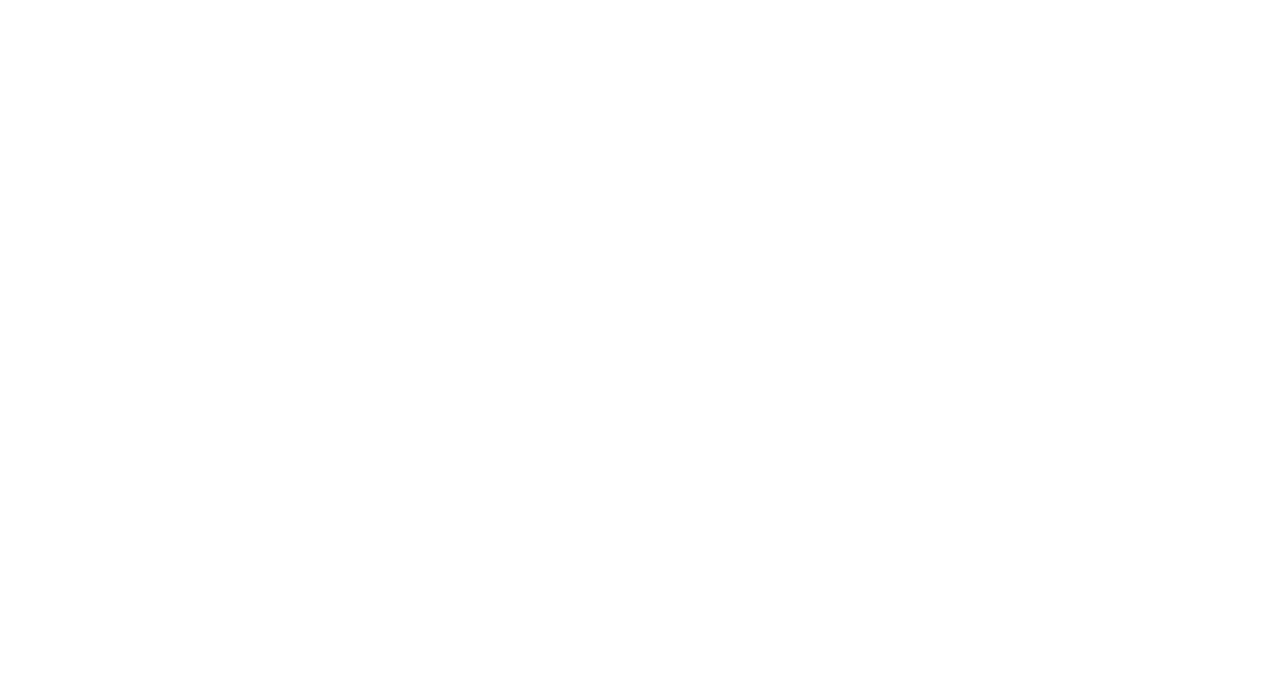
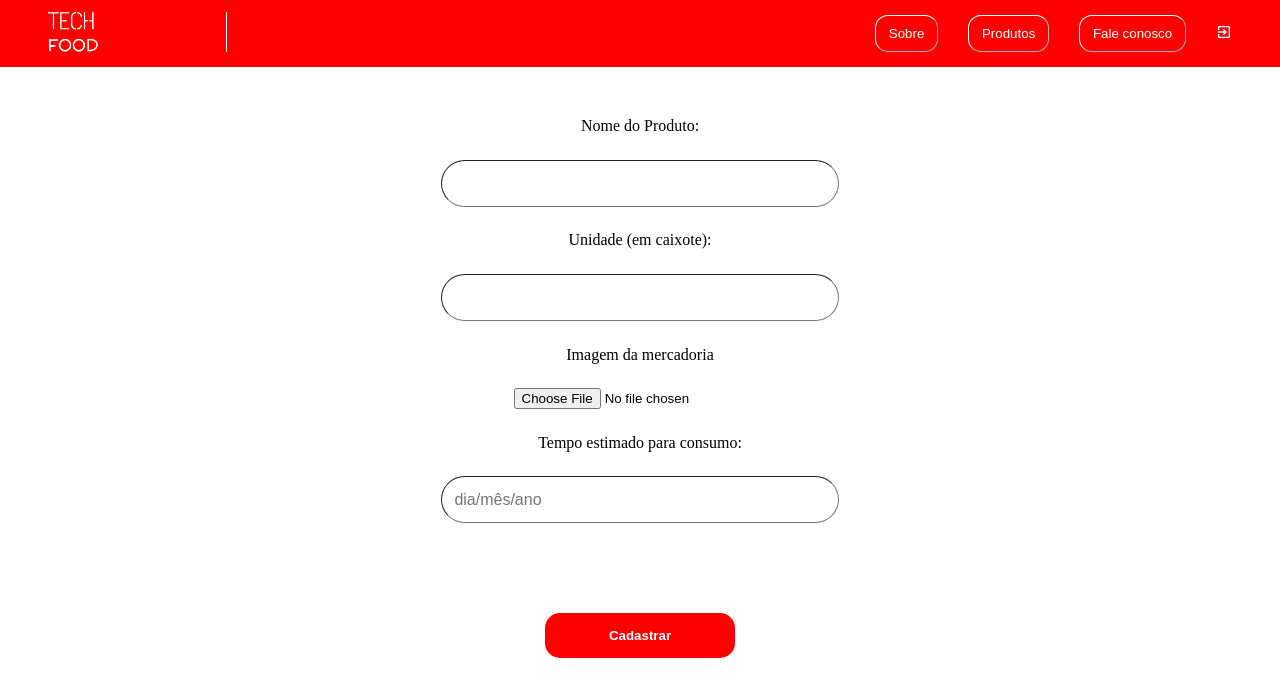
Before and after one commit to juliaklzs/logistica-alimentos-teste, a React (Create React App) app: page /registerFood in a window 1280 px wide. Before the commit this address had no page. Shown: the top 696 px of the page. Built offline with nearby package versions, Linux system fonts and the light colour scheme.

Commit message:
telas registerFood e productsInst

```diff
--- a/src/Components/styled.js
+++ b/src/Components/styled.js
@@ -41,3 +41,13 @@
     margin: 8vh 0vh 3vh 0vh;
 
 `
+export const RoundBtn = styled.button`
+    width: 50px;
+    height: 50px;
+    border-radius: 50%;
+    background-color: #FF0000;
+    border: none;
+    position: relative;
+    overflow: hidden;
+
+`
--- a/src/Routes.js
+++ b/src/Routes.js
@@ -7,6 +7,8 @@
 import Register from "./Routes/Register/register"
 import Contact from "./Routes/Contact/contact"
 import ProductEnterp from "./Routes/ProductEnterprise/productEnterp";
+import RegisterFood from "./Routes/RegisterFood/registerFood"
+import ProductInst from "./Routes/ProductInstitution/productInst";
 
 const AppRoutes = () => {
 
@@ -20,6 +22,8 @@
                 <Route path="/register" element={<Register/>}></Route>
                 <Route path="/contact" element={<Contact/>}></Route>
                 <Route path="/productenterprise" element={<ProductEnterp/>}></Route>
+                <Route path="/registerFood" element={<RegisterFood/>}></Route>
+                <Route path="/productInst" element={<ProductInst/>}></Route>
             </Routes>
         </Router>
 
--- /dev/null
+++ b/src/Routes/ProductInstitution/productInst.jsx
@@ -0,0 +1,19 @@
+import React from 'react'
+import Header from '../../Components/header'
+import Footer from '../../Components/footer'
+import { RoundBtn } from '../../Components/styled';
+import { BtnSend } from '../../Components/styled';
+import ShoppingCart from '../../assets/productInst/shoppingCart.png';
+
+function ProductInst() {
+    return (
+       <div className="productInst">
+        <Header></Header>
+        <RoundBtn><a href="/home"><img src={ShoppingCart} alt="Imagem carrinho de compras"/></a></RoundBtn>
+        <BtnSend>Reservar Alimentos +</BtnSend>
+        <Footer></Footer>
+       </div>
+    );
+   }
+
+   export default ProductInst;
--- /dev/null
+++ b/src/Routes/RegisterFood/registerFood.jsx
@@ -0,0 +1,34 @@
+import React, { useState } from 'react';
+import Header from "../../Components/header";
+import { Form, Input } from "../Login/styled";
+import { BtnSend } from "../../Components/styled";
+
+function RegisterFood() {
+    const [selectedImage, setSelectedImage] = useState(null);
+
+    const handleImageUpload = (e) => {
+       setSelectedImage(URL.createObjectURL(e.target.files[0]));
+    };
+
+    return (
+       <div className='registerFood' style={{alignItems: "center", fontFamily: 'Poppins', justifyContent: "center", height: "100vh"}}>
+        <Header></Header>
+        <Form>
+            <p>Nome do Produto:</p>
+            <Input></Input>
+            <p>Unidade (em caixote):</p>
+            <Input></Input>
+            <p>Imagem da mercadoria</p>
+            <input type="file" onChange={handleImageUpload} />
+            {selectedImage && <img src={selectedImage} alt="Imagem do produto" style={{maxWidth: '300px', alignContent: 'center'}}/>}
+
+            <p>Tempo estimado para consumo:</p>
+            <Input placeholder='dia/mês/ano'></Input>
+            <BtnSend><a href="/productEnterprise" style={{textDecoration: "none", color: "white"}}>Cadastrar</a></BtnSend>
+        </Form>
+
+       </div>
+    );
+   }
+
+   export default RegisterFood;
```
Also changed, not shown: src/assets/productInst/shoppingCart.png (added), src/assets/registerFood/tomato.png (added).
